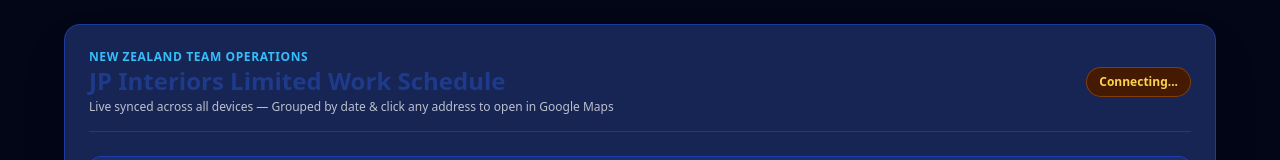
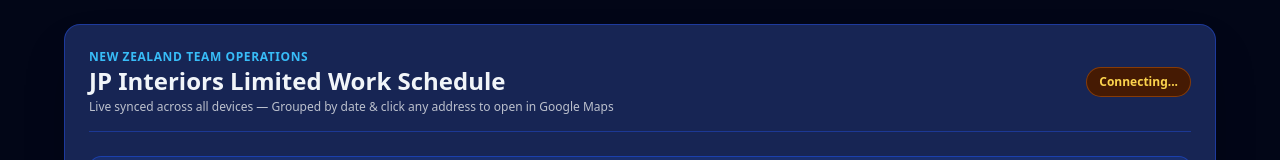
Before and after one commit to franklinnesperos/work-schedule, a plain HTML site: page index.html in a window 1280 px wide. Shown: the top 160 px of the page. Drawn offline with nearby package versions, Linux system fonts and the light colour scheme; no server answers.

Commit message:
Update index.html

```diff
--- a/index.html
+++ b/index.html
@@ -23,7 +23,7 @@
     <div class="flex flex-col md:flex-row justify-between items-start md:items-center border-b border-blue-800/70 pb-4 gap-3">
       <div>
         <p class="text-xs font-bold text-sky-400 tracking-wider uppercase">New Zealand Team Operations</p>
-        <h1 class="text-2xl font-bold text-blue-900 ">JP Interiors Limited Work Schedule</h1>
+        <h1 class="text-2xl font-bold text-white-900 ">JP Interiors Limited Work Schedule</h1>
         <p class="text-xs text-gray-200/80 mt-0.5">Live synced across all devices — Grouped by date & click any address to open in Google Maps</p>
       </div>
       <div class="flex items-center gap-2">
```
